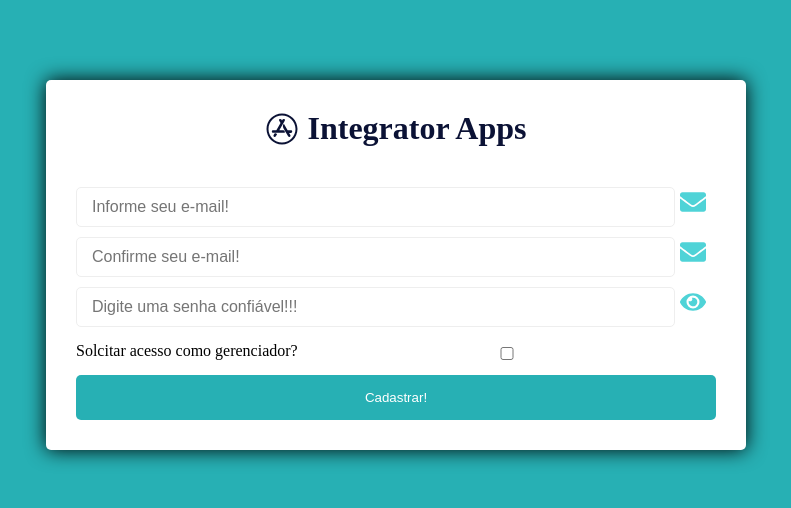
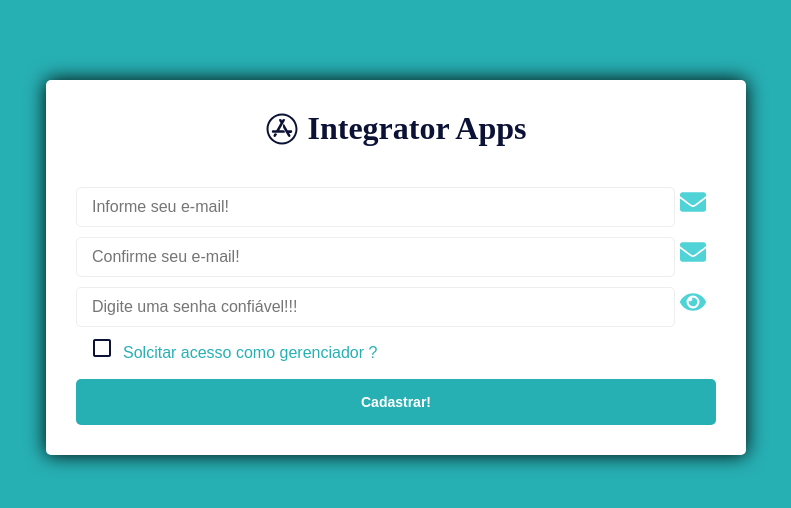
Before and after one commit to alzo91/WebIntegratorApps, a React (Create React App) app: page /Singup in a window 1280 px wide. Shown: the top 508 px of the page, without its empty margins (244-1035 px from the left). Built offline with nearby package versions, Linux system fonts and the light colour scheme.

Commit message:
inclusão do componente title

```diff
--- a/package.json
+++ b/package.json
@@ -3,6 +3,8 @@
   "version": "0.1.0",
   "private": true,
   "dependencies": {
+    "@material-ui/core": "^4.5.2",
+    "@material-ui/icons": "^4.5.1",
     "axios": "^0.19.0",
     "history": "^4.10.1",
     "react": "^16.11.0",
--- a/src/pages/Singin/styles.js
+++ b/src/pages/Singin/styles.js
@@ -47,10 +47,13 @@ export const Button = styled.button`
   padding: 15px;
   border-radius: 5px;
   margin-top: 10px;
+  font-size: 14px;
+  font-family: sans-serif;
+  font-weight: bolder;
   &:hover {
     border: 2px solid;
-    border-color: yellowgreen;
-    font-weight: bolder;
+    border-color: #2ad1bd;
+    /* border-color: yellowgreen; */
   }
 `;
 
@@ -60,7 +63,9 @@ export const Label = styled(Link)`
   justify-content: flex-end;
   color: #0b1235;
   margin-top: 10px;
+  text-decoration: none;
   &:hover {
-    color: #eee;
+    /* color: #eee; */
+    opacity: 0.6;
   }
 `;
--- a/src/pages/Singup/index.js
+++ b/src/pages/Singup/index.js
@@ -1,5 +1,5 @@
 import React, { useState } from 'react';
-
+import Checkbox from '@material-ui/core/Checkbox';
 import { Container, Form, Button } from './styles';
 import { FaEnvelope, FaEye, FaEyeSlash, FaAppStore } from 'react-icons/fa';
 
@@ -7,7 +7,7 @@ export default function Singup() {
   const [email, setEmail] = useState('');
   const [confMail, setConfMail] = useState('');
   const [passw, setPassw] = useState('');
-
+  const [chkManager, setManager] = useState(false);
   const [seePass, setSeePass] = useState(false);
 
   return (
@@ -64,10 +64,17 @@ export default function Singup() {
             />
           )}
         </div>
-        <p>
-          Solcitar acesso como gerenciador?
-          <input type="checkbox" value={false} />
-        </p>
+        <div>
+          <Checkbox
+            color="primary"
+            checked={chkManager}
+            onClick={e => setManager(!chkManager)}
+          />
+
+          <p onClick={() => setManager(!chkManager)}>
+            Solcitar acesso como gerenciador ?
+          </p>
+        </div>
 
         <Button>Cadastrar!</Button>
       </Form>
--- a/src/pages/Singup/styles.js
+++ b/src/pages/Singup/styles.js
@@ -31,8 +31,14 @@ export const Form = styled.form`
   flex-direction: column;
   div {
     display: flex;
-    justify-content: center;
+    flex-direction: row;
     align-items: center;
+    p {
+      margin-left: -10px;
+      font-family: sans-serif;
+      color: #27b0b4;
+    }
+
     label {
       flex: 1;
       background: #c30a04;
@@ -67,6 +73,10 @@ export const Form = styled.form`
     justify-content: flex-start;
     align-items: center;
     margin-top: 10px;
+    &:hover {
+      /* color: #eee; */
+      opacity: 0.5;
+    }
     input {
       margin-bottom: 5px;
       margin-left: 0px;
@@ -85,10 +95,12 @@ export const Button = styled.button.attrs({
   padding: 15px;
   border-radius: 5px;
   margin-top: 10px;
+  font-size: 14px;
+  font-family: sans-serif;
+  font-weight: bolder;
   &:hover {
     border: 2px solid;
-    border-color: yellowgreen;
-    font-weight: bolder;
+    border-color: #2ad1bd;
   }
 `;
 
@@ -98,6 +110,7 @@ export const Label = styled(Link)`
   justify-content: flex-end;
   color: #0b1235;
   margin-top: 10px;
+
   &:hover {
     color: #eee;
   }
```
Also changed, not shown: src/Components/Title/index.js (added, +27 -0 lines), 1 other file (tests, documents, lock files or other folders).
